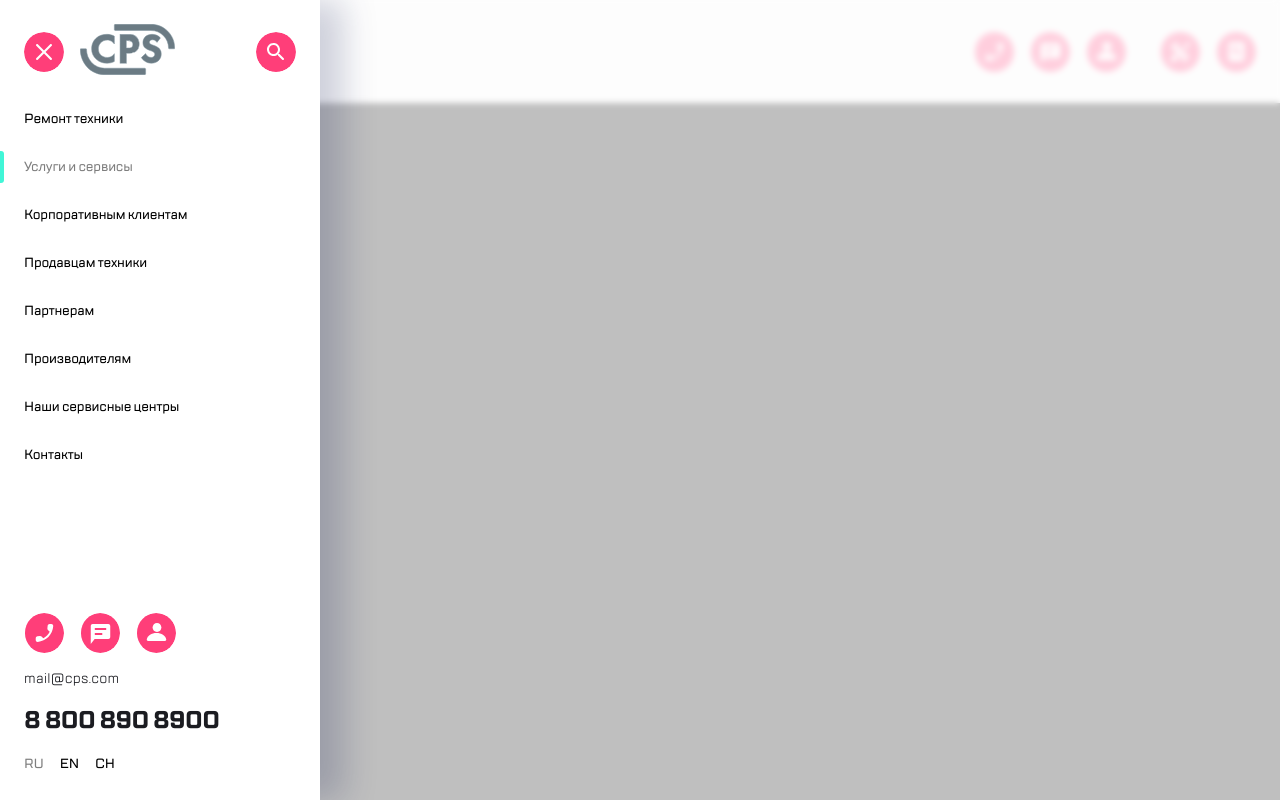
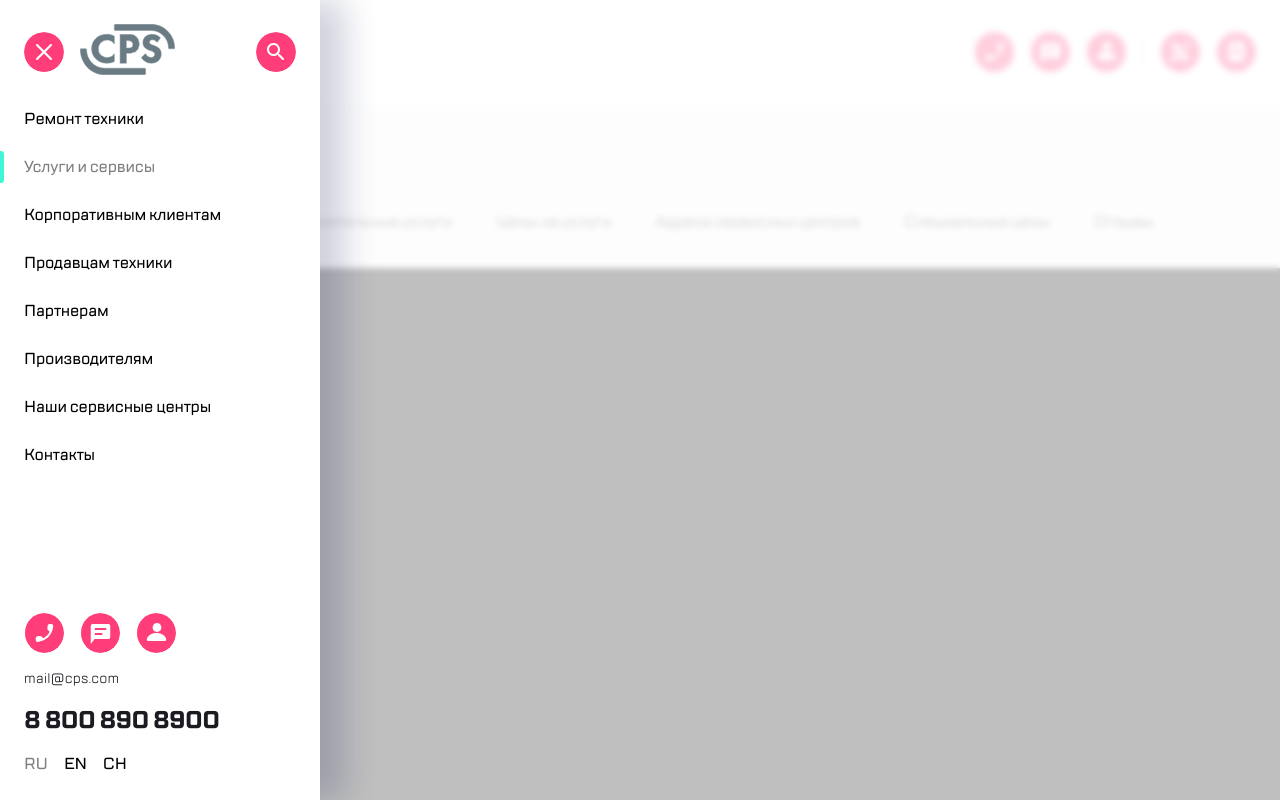
Before and after one commit to KooWeso/cps-project-1.6-kata, a website built with webpack: page src/index.html in a window 1280 px wide. Both pictures are taken after a click on the button 44 px from the left and 51 px from the top of the page. Built offline with nearby package versions, Linux system fonts and the light colour scheme.

Commit message:
patch with fixes and main-nav block

```diff
--- a/src/content.scss
+++ b/src/content.scss
@@ -1,4 +1,4 @@
-@use './styles/modules/module-bundle' as *;
+@use './styles/modules/module-bundle'as *;
 
 @mixin mediaHide() {
     @media (min-width: $breakpoint-md) {
@@ -6,7 +6,21 @@
     }
 }
 
+@mixin mediaShow() {
+    @media (min-width: $breakpoint-md) {
+        display: flex;
+    }
+}
+
+// scrollbar-width: thin;
+// scrollbar-color: $text-link $background-light;
+
 .header {
+    position: sticky;
+    top: 0;
+    z-index: 5;
+    background: $background-light;
+    border-bottom: 1px solid $border-highlight-light;
     width: 100%;
     padding: $space;
 
@@ -30,7 +44,7 @@
     }
 
     &__nav-divider {
-        border-left: 2px solid $border;
+        border-left: 2px solid $divider;
         border-radius: 2px;
         width: 2px;
         height: 2rem;
@@ -38,6 +52,7 @@
 
         &--first {
             order: 2;
+
             @media (min-width: $breakpoint-sm) {
                 order: 0;
             }
@@ -45,6 +60,7 @@
 
         &--second {
             display: none;
+
             @media (min-width: $breakpoint-sm) {
                 display: flex;
             }
@@ -53,7 +69,70 @@
 }
 
 .main {
+    width: 100%;
+    @include flex(1rem, column, 0);
+    padding: $space;
+
 }
 
-.footer {
+.main-title-wrapper {
+    height: 3.5rem; //perfect
+    @include flex(0, 0, center);
+    justify-content: space-between;
+
+    &__buttons {
+        @include flex(2rem, 0, center);
+        display: none;
+
+        @include mediaShow();
+
+        >button {
+            @include flex(1rem, 0, center);
+        }
+    }
 }
+
+.main-nav {
+    @include flex(1rem, 0, center);
+    margin-inline: calc($space * -1);
+
+    @include fade();
+
+    &__list {
+        padding-left: $space;
+
+        display: flex;
+        flex-wrap: nowrap;
+        gap: .5rem;
+
+        overflow-x: auto;
+        scrollbar-width: thin;
+        scrollbar-color: $shadow $background-light;
+
+
+        @media (min-width: $breakpoint-md) {
+            flex-wrap: wrap;
+        }
+    }
+
+    &__item {
+        border: 2px solid $background-dark;
+        opacity: 0.6;
+
+        &:hover,
+        &:focus {
+            opacity: 1;
+            background: $background-light;
+            border: 2px solid $border-highlight;
+            border-radius: .5rem;
+        }
+    }
+
+    &__button {
+        display: inline-block;
+        padding: .5rem 1rem;
+        white-space: nowrap;
+    }
+}
+
+.footer {}
--- a/src/index.html
+++ b/src/index.html
@@ -81,45 +81,45 @@
                         </ul>
                     </nav>
                 </header>
-                <!-- <main class="main">
+                <main class="main">
                     <section class="main-title-wrapper">
                         <div class="title-wrapper">
                             <h1>Услуги и сервисы</h1>
                         </div>
                         <div class="main-title-wrapper__buttons">
-                            <button class="btn btn__content">
+                            <button class="btn btn--plus btn__content">
                                 <span>Оставить заявку</span>
-                                <div class="btn btn__medium btn__medium--repair"></div>
+                                <span class="btn btn__medium btn__medium--repair"></span>
                             </button>
-                            <button class="btn btn__content">
+                            <button class="btn btn--plus btn__content">
                                 <span>Статус ремонта</span>
-                                <div class="btn btn__medium btn__medium--checkstatus"></div>
+                                <span class="btn btn__medium btn__medium--checkstatus"></span>
                             </button>
                         </div>
                     </section>
-                    <nav class="main-nav__wrapper">
-                        <ul class="main-nav">
-                            <li class="main-nav__list">
-                                <button class="btn main-nav__button btn main-nav__button--active">Ремонтируемые бренды</button>
+                    <nav class="main-nav">
+                        <ul class="main-nav__list">
+                            <li class="main-nav__item">
+                                <a class="btn main-nav__button" href="#repair-brand">Ремонтируемые бренды</a>
                             </li>
-                            <li class="main-nav__list">
-                                <button class="btn main-nav__button">Дополнительные услуги</button>
+                            <li class="main-nav__item">
+                                <a class="btn main-nav__button" href="#additional-service">Дополнительные услуги</a>
                             </li>
-                            <li class="main-nav__list">
-                                <button class="btn main-nav__button">Цены на услуги</button>
+                            <li class="main-nav__item">
+                                <a class="btn main-nav__button" href="#price">Цены на услуги</a>
                             </li>
-                            <li class="main-nav__list">
-                                <button class="btn main-nav__button">Адреса сервисных центров</button>
+                            <li class="main-nav__item">
+                                <a class="btn main-nav__button" href="#adresse">Адреса сервисных центров</a>
                             </li>
-                            <li class="main-nav__list">
-                                <button class="btn main-nav__button">Специальные цены</button>
+                            <li class="main-nav__item">
+                                <a class="btn main-nav__button" href="#special-price">Специальные цены</a>
                             </li>
-                            <li class="main-nav__list">
-                                <button class="btn main-nav__button">Отзывы</button>
+                            <li class="main-nav__item">
+                                <a class="btn main-nav__button" href="#review">Отзывы</a>
                             </li>
                         </ul>
                     </nav>
-                    <section class="main-content">
+                    <!-- <section class="main-content">
                         <article class="main-content__article">
                             <p>Lorem, ipsum dolor sit amet consectetur adipisicing elit. Facilis atque vero, deserunt sit
                                 nostrum
@@ -139,8 +139,8 @@
                             <img class="main-content__img" src="/src/assets/img/CPS.png" alt="logotype">
                         </div>
 
-                    </section>
-                    <section class="section brands">
+                    </section> -->
+                    <!-- <section class="section brands">
                         <div class="subtitle-wrapper">
                             <h2>Ремонт различных видов техники</h2>
                         </div>
@@ -206,8 +206,8 @@
                                 <div class="btn btn__small btn__small--expand"></div>
                             </button>
                         </section>
-                    </section>
-                    <section class="section repair">
+                    </section> -->
+                    <!-- <section class="section repair">
                         <div class="subtitle-wrapper">
                             <h2>Ремонт различных видов техники</h2>
                         </div>
@@ -239,8 +239,8 @@
                                 </button>
                             </ul>
                         </section>
-                    </section>
-                    <section class="section price-list">
+                    </section> -->
+                    <!-- <section class="section price-list">
                         <div class="price-list__top">
                             <div class="subtitle-wrapper">
                                 <h2 class="">Цена на услуги</h2>
@@ -304,8 +304,8 @@
                                 <div class="btn btn__small btn__small--more"></div>
                             </button>
                         </div>
-                    </section>
-                </main> -->
+                    </section> -->
+                </main>
                 <!-- <footer class="footer">
                     <div class="footer__copyright">
                         <p>&copy; 2019 SCP Foundation</p>
--- a/src/styles/modules/_font-set.scss
+++ b/src/styles/modules/_font-set.scss
@@ -1,4 +1,13 @@
 @use 'module-bundle'as *;
+
+a.btn {
+    @include fontMed();
+
+    &:hover,
+    &:focus {
+        text-decoration: none;
+    }
+}
 
 button {
     @include fontMed();
--- a/src/styles/modules/_module-bundle.scss
+++ b/src/styles/modules/_module-bundle.scss
@@ -34,3 +34,31 @@
         left: calc(var.$space * -1.1);
     }
 }
+
+@mixin fade () {
+
+    position: relative;
+
+    &::before {
+        content: '';
+        position: absolute;
+        align-self: center;
+        background: linear-gradient(90deg, clr.$background-dark, transparent);
+        height: 100%;
+        width: 5%;
+        left: 0;
+        z-index: 1;
+    }
+
+    &::after {
+        content: '';
+        position: absolute;
+        align-self: center;
+        background: linear-gradient(90deg, transparent, clr.$background-dark);
+        height: 100%;
+        width: 5%;
+        right: 0;
+        z-index: 1;
+    }
+
+}
--- a/src/styles/modules/_reset.scss
+++ b/src/styles/modules/_reset.scss
@@ -40,6 +40,7 @@ ul {
 
 a {
     text-decoration: none;
+    color: #000;
 
     &:hover,
     &:focus {
--- a/src/styles/modules/_var.scss
+++ b/src/styles/modules/_var.scss
@@ -22,6 +22,7 @@ $font-bold: 'TTLakes-Bold', monospace;
 @mixin fontMed() {
     font-family: $font-med;
     font-weight: 500;
+    font-size: 1rem;
     vertical-align: top;
     letter-spacing: -.0125rem;
     line-height: 1.5rem;
@@ -29,7 +30,7 @@ $font-bold: 'TTLakes-Bold', monospace;
 
 @mixin fontBold() {
     font-family: $font-bold;
-    font-weight: bold;
+    font-weight: 500;
     font-size: 1.5rem;
     letter-spacing: -.0375rem;
     vertical-align: top;
```
